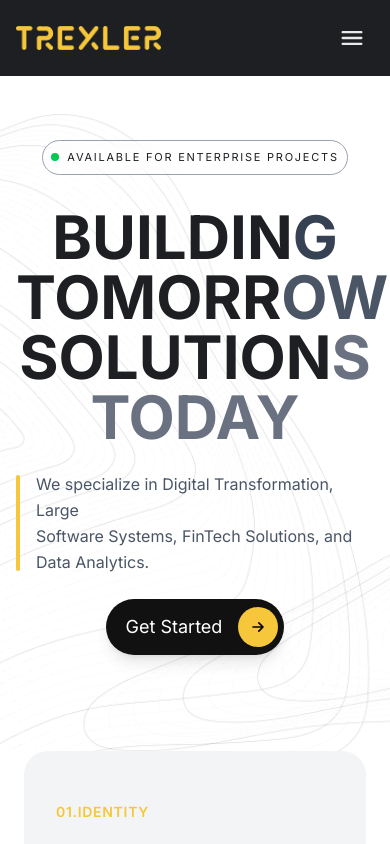
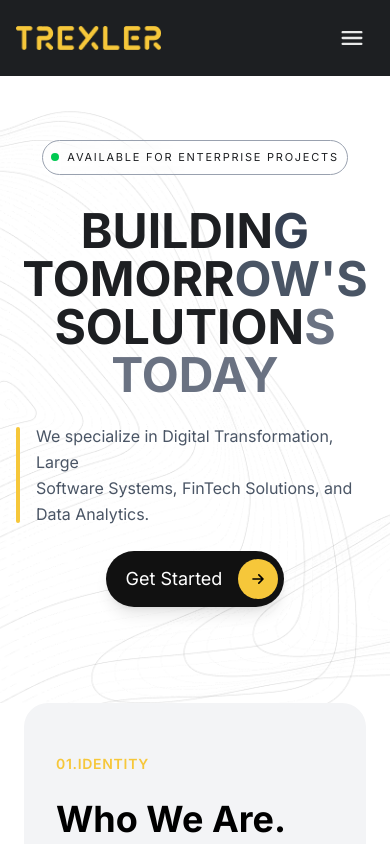
Before and after one commit to Ranger-DRAX/trexler-landing, a Next.js app: page / in a window 390 px wide. Shown: the top 844 px of the page. Built offline with nearby package versions, Linux system fonts and the light colour scheme.

Commit message:
refactor(hero): change the Mobile UI

```diff
--- a/src/app/page.tsx
+++ b/src/app/page.tsx
@@ -30,10 +30,10 @@ export default function Home() {
             </div>
 
             {/* Main Heading */}
-            <h1 className="text-6xl sm:text-8xl md:text-9xl lg:[10rem] xl:text-8xl font-bold mb-6  font-family-inter">
+            <h1 className="text-5xl lg:text-8xl font-bold mb-6 font-family-sans">
               <span className="block">
                 <span className=" text-primary">BUILDIN</span>
-                <span className="text-gray-700">G</span>
+                  <span className="text-gray-700">G</span>
               </span>
 
 
```
